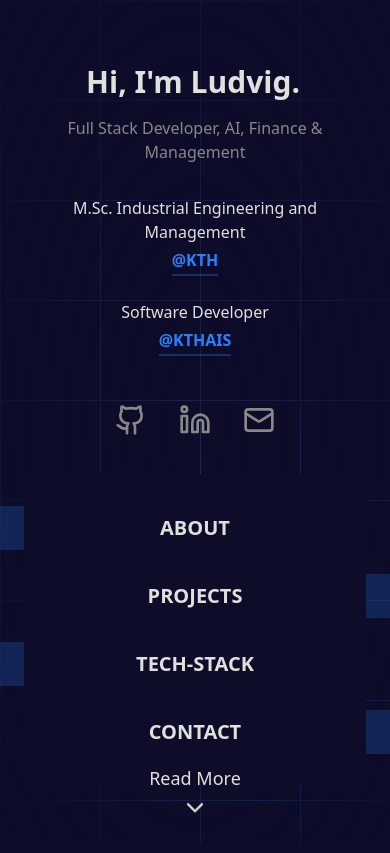
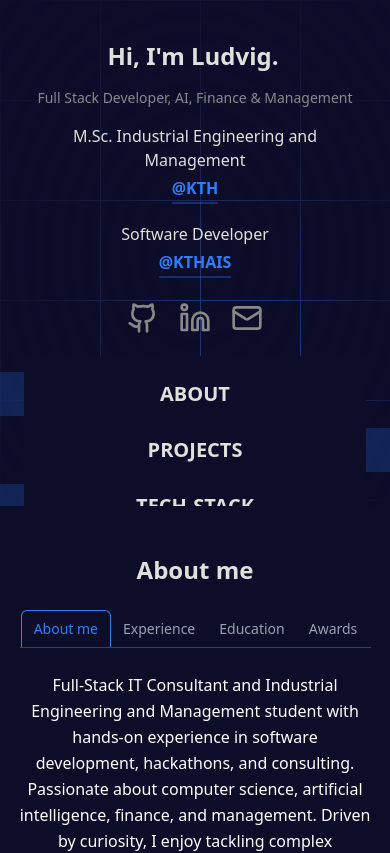
Before and after one commit to Berget1411/another-new-portfolio, a Next.js app: page / in a window 390 px wide. Shown: the top 853 px of the page. Built offline with nearby package versions, Linux system fonts and the light colour scheme.

Commit message:
fix: make hero layout suit mobile

```diff
--- a/components/hero/hero-media.tsx
+++ b/components/hero/hero-media.tsx
@@ -21,7 +21,7 @@ const media = [
 ];
 export function HeroMedia() {
   return (
-    <div className='flex gap-8 mt-6 max-md:justify-center'>
+    <div className='flex gap-5 md:gap-8 mt-3 md:mt-6 max-md:justify-center'>
       {media.map((item) => (
         <Link
           key={item.tooltip}
--- a/components/hero/hero-navigation.tsx
+++ b/components/hero/hero-navigation.tsx
@@ -3,9 +3,9 @@ import { AnimatedNavLink } from "./animated-nav-link";
 export function HeroNavigation() {
   return (
     <div className='flex flex-col justify-center z-30 md:w-auto w-full'>
-      <div className='bg-[var(--color-background-primary)] md:px-12 py-8 relative w-full'>
+      <div className='bg-[var(--color-background-primary)] md:px-12 py-4 md:py-8 relative w-full'>
         <nav className='w-full'>
-          <ul className='space-y-6 md:space-y-8 w-full max-md:text-center'>
+          <ul className='space-y-3 md:space-y-8 w-full max-md:text-center'>
             <li>
               <AnimatedNavLink href='about' index={0}>
                 ABOUT
--- a/components/hero/hero.tsx
+++ b/components/hero/hero.tsx
@@ -75,37 +75,37 @@ export function Hero() {
 
   return (
     <section
-      className='relative w-full h-[100dvh] overflow-hidden'
+      className='relative w-full h-[100dvh] overflow-hidden max-sm:h-[60dvh]'
       id='hero-section'
     >
       <HeroBackground />
       <div className='absolute inset-0 flex h-full w-full'>
         <motion.div
-          className='flex md:justify-between w-full md:ml-24 max-md:flex-col max-md:p-6 max-md:pt-16 max-md:text-center'
+          className='flex md:justify-between w-full md:ml-24 max-md:flex-col max-md:p-6 max-md:pt-10 max-md:text-center'
           initial='hidden'
           animate='visible'
           variants={containerVariants}
         >
           <motion.div
-            className='flex flex-col justify-center max-md:items-center'
+            className='flex flex-col justify-center max-md:items-center max-md:justify-start'
             variants={containerVariants}
           >
             <motion.h1
-              className='relative z-10 text-3xl md:text-5xl font-bold mb-2'
+              className='relative z-10 text-2xl md:text-5xl font-bold mb-2'
               variants={itemVariants}
             >
               <TypeWriter text="Hi, I'm Ludvig." speed={75} align={alignment} />
             </motion.h1>
 
             <motion.p
-              className='text-text-secondary text-md md:text-xl mt-2 mb-4 max-w-md mx-auto md:mx-0'
+              className='text-text-secondary text-sm md:text-xl mt-2 mb-2 max-w-md mx-auto md:mx-0'
               variants={itemVariants}
             >
               Full Stack Developer, AI, Finance & Management
             </motion.p>
 
             <motion.ul
-              className='space-y-3 max-md:mt-4 max-md:mb-6 w-full flex flex-col items-center md:items-start'
+              className='space-y-1.5 md:space-y-3 max-md:mt-2 max-md:mb-3 w-full flex flex-col items-center md:items-start'
               variants={containerVariants}
             >
               <motion.li
@@ -150,7 +150,7 @@ export function Hero() {
           </motion.div>
 
           <motion.div
-            className='flex flex-col justify-center z-30 max-md:mt-8'
+            className='flex flex-col justify-center z-30 max-md:mt-4'
             variants={rightSideVariants}
             initial='hidden'
             animate='visible'
@@ -161,7 +161,7 @@ export function Hero() {
       </div>
 
       <motion.div
-        className='absolute bottom-4 left-0 right-0 flex justify-center max-sm:-bottom-4'
+        className='absolute bottom-4 left-0 right-0 flex justify-center max-sm:bottom-2 max-sm:hidden'
         variants={readMoreVariants}
         initial='hidden'
         animate='visible'
```
